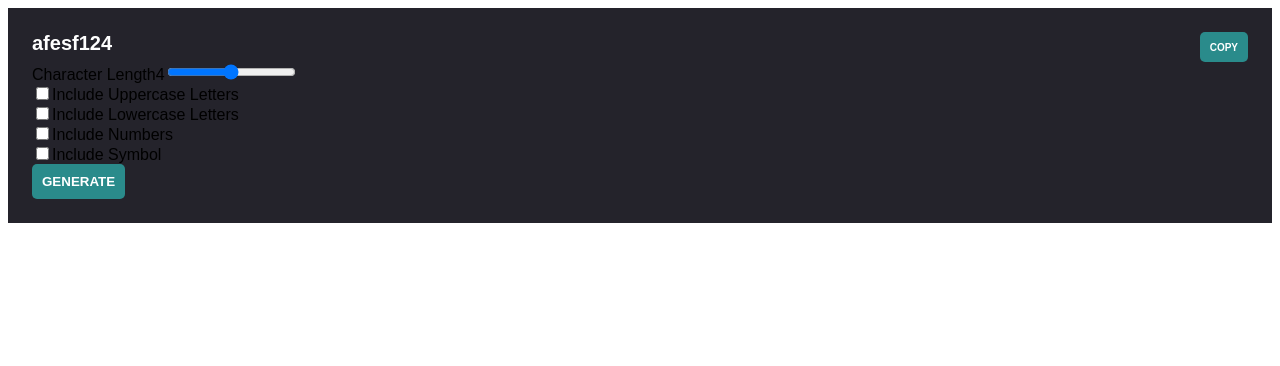
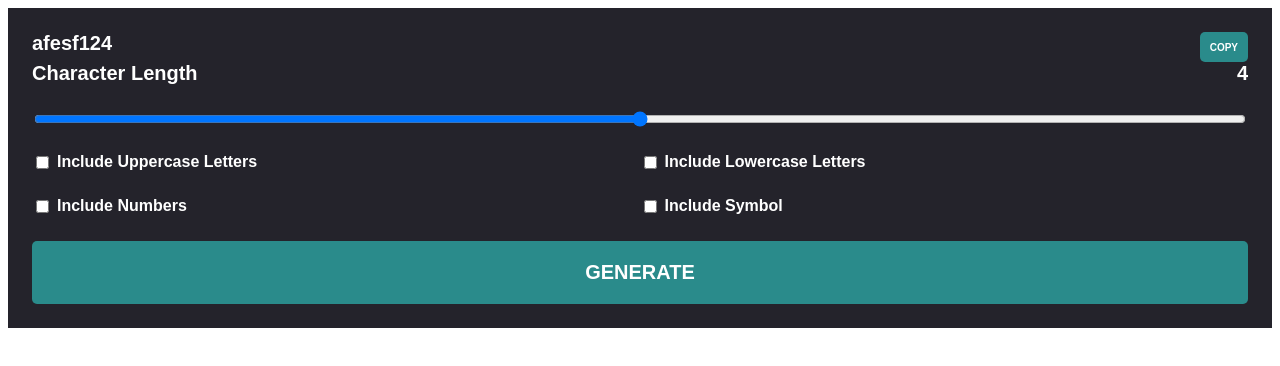
Before and after one commit to abhirup2565/React_Practice, a React (Vite) app in the folder password-generator/: page / in a window 1280 px wide. Shown: the top 366 px of the page. Built offline with nearby package versions, Linux system fonts and the light colour scheme.

Commit message:
completed UI

```diff
--- a/password-generator/src/App.css
+++ b/password-generator/src/App.css
@@ -24,8 +24,47 @@
   font-weight: 700;
   cursor: pointer;
 }
+
 .copyBtn
 {
   height: 30px;
   font-size: 10px;
 }
+
+.charLength{
+  display: flex;
+  flex-direction: column;
+  color: white;
+  font-size: 20px;
+  font-weight: 700;
+  padding-bottom: 24px;
+}
+
+.charLength span{
+  width: 100%;
+  display: flex;
+  justify-content: space-between;
+  padding-bottom: 24px;
+}
+
+.checkboxes{
+  display: grid;
+  grid-template-columns: auto auto;
+  font-family: Arial, Helvetica, sans-serif;
+  font-size: 16px;
+  font-weight: 700;
+  color: white;
+}
+
+.checkboxes div{
+  display: flex;
+  gap: 5px;
+  padding-bottom: 25px;
+}
+
+.generateBtn
+{
+  width: 100%;
+  font-size: 20px;
+  padding: 20px;
+}
--- a/password-generator/src/App.jsx
+++ b/password-generator/src/App.jsx
@@ -31,8 +31,8 @@
         <span>
           <label>Character Length</label>
           <label>4</label>
-          <input type="range" min='4' max='20'onChange={()=>{}} />
         </span>
+        <input type="range" min='4' max='20'onChange={()=>{}} />
       </div>
       <div className='checkboxes'>
         {checkboxData.map((data,i)=>{
```
